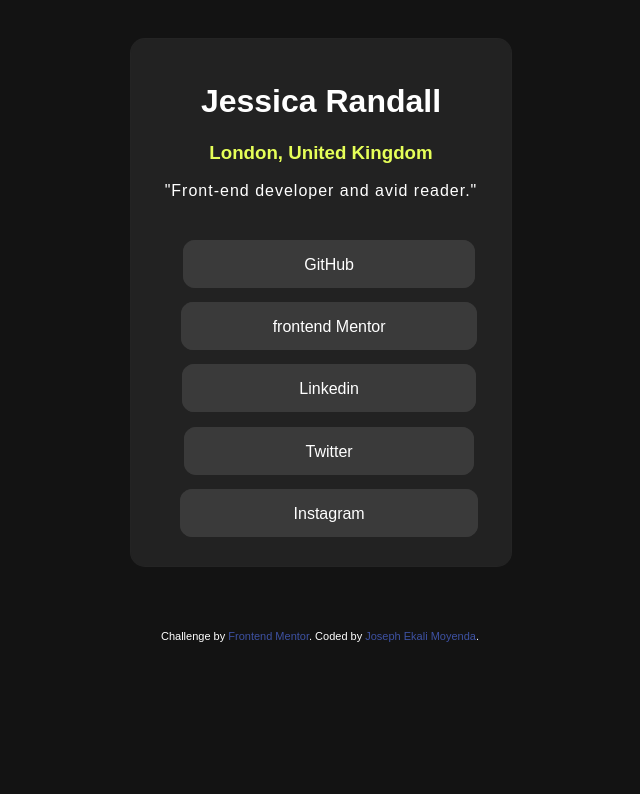
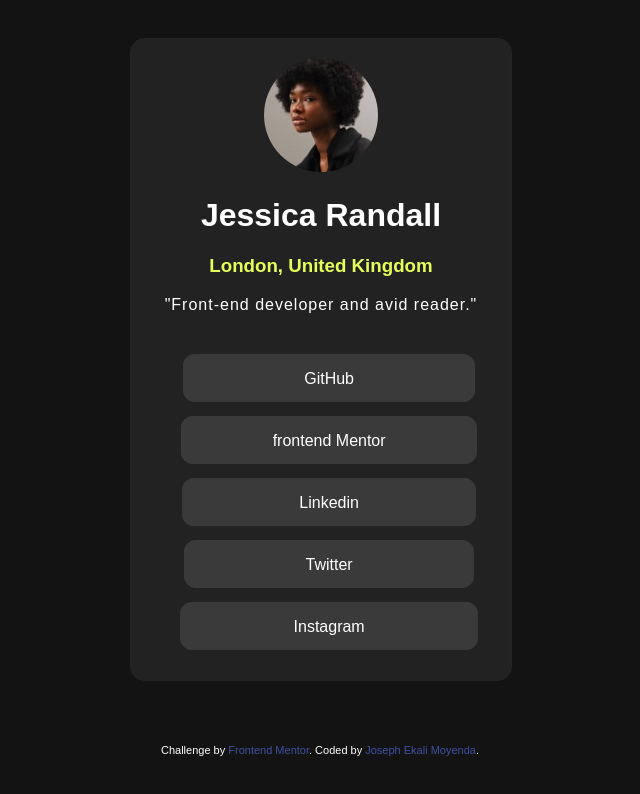
Before and after one commit to Joel12r/Responsive-Social-links-profile, a plain HTML site: page docs/index.html in a window 1280 px wide. Shown: the whole page, without its empty margins (320-960 px from the left). Drawn offline with Linux system fonts and the light colour scheme.

Commit message:
fix: fixed image link

```diff
--- a/docs/index.html
+++ b/docs/index.html
@@ -27,7 +27,7 @@
 
   <div class="card">
     <div class="icon-image">
-      <img class="icon-image" src="assets/images/avatar-jessica.jpeg" alt="" srcset="">
+      <img class="icon-image" src="../assets/images/avatar-jessica.jpeg" alt="" srcset="">
     </div>
     <div class="header">
       <h1 class="heading">Jessica Randall</h1>
```
